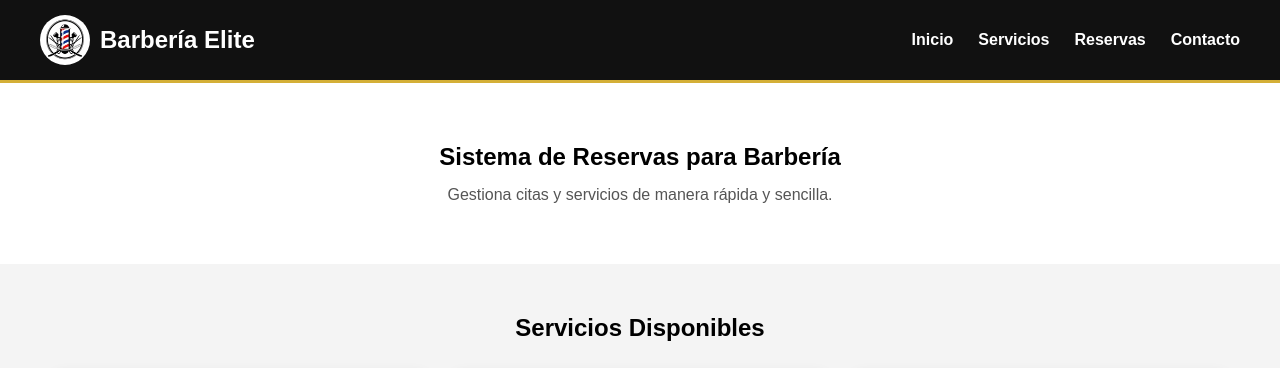
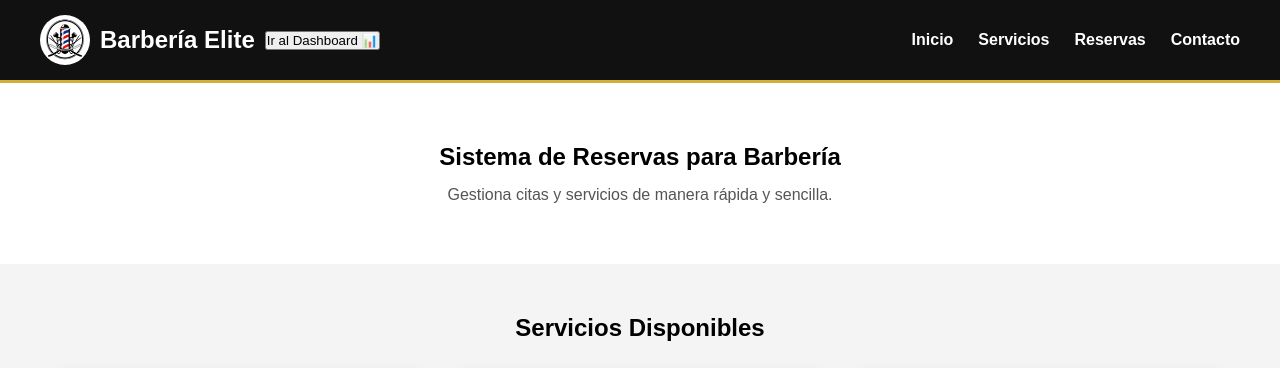
Before and after one commit to Sean-hub6/barberia-elite-flask, a Flask app: page / in a window 1280 px wide. Shown: the top 368 px of the page. Run offline with Flask 3, Linux system fonts and the light colour scheme.

Commit message:
agrego dashboard

```diff
--- a/templates/index.html
+++ b/templates/index.html
@@ -15,6 +15,10 @@
         <div class="logo">
             <img src="{{ url_for('static', filename='img/logo barber.jpg') }}">
             <h2>Barbería Elite</h2>
+
+<a href="/dashboard">
+    <button>Ir al Dashboard 📊</button>
+</a>
         </div>
 
         <nav>
```
